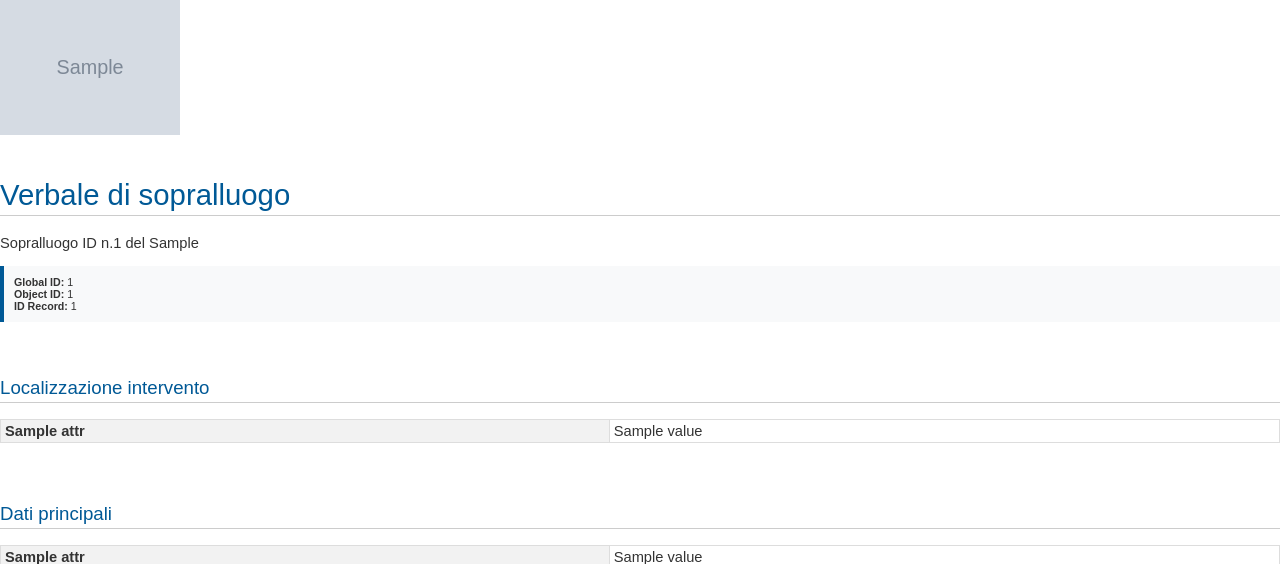
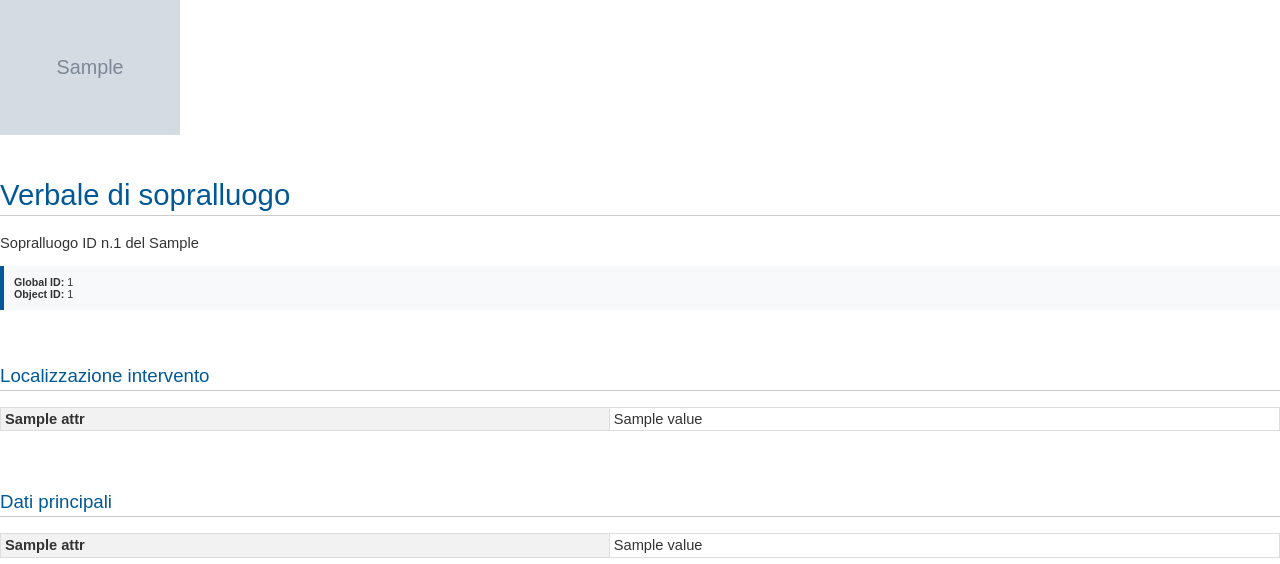
Before and after one commit to colla-serravalle/gis-dashboard-dt-django, a Django app: template templates/reports/report_pdf.html in a window 1280 px wide. Shown: the top 564 px of the page. Run offline with Django 5.2, Linux system fonts and the light colour scheme; the template is opened without the code that fills it: most values are stand-ins (such as "Sample title", 1, 10 or a date in 2020); grey boxes marked "Sample" are stand-in pictures.

Commit message:
Hide ID Record (row ID) in PDF report to prevent unnecessary exposure of internal identifiers

```diff
--- a/templates/reports/report_pdf.html
+++ b/templates/reports/report_pdf.html
@@ -117,7 +117,8 @@
     <div class="report-info">
         <p><strong>Global ID:</strong> {{ globalid }}</p>
         <p><strong>Object ID:</strong> {{ object_id }}</p>
-        <p><strong>ID Record:</strong> {{ report_id }}</p>
+        <!-- Viene nascosto l'id record (rowId in ArcGIS) in quanto serve solo come chiave tra le righe di ogni report e le relative tabelle repeat. -->
+        <!-- <p><strong>ID Record:</strong> {{ report_id }}</p> -->
     </div>
 
     <!-- Localizzazione intervento -->
```
